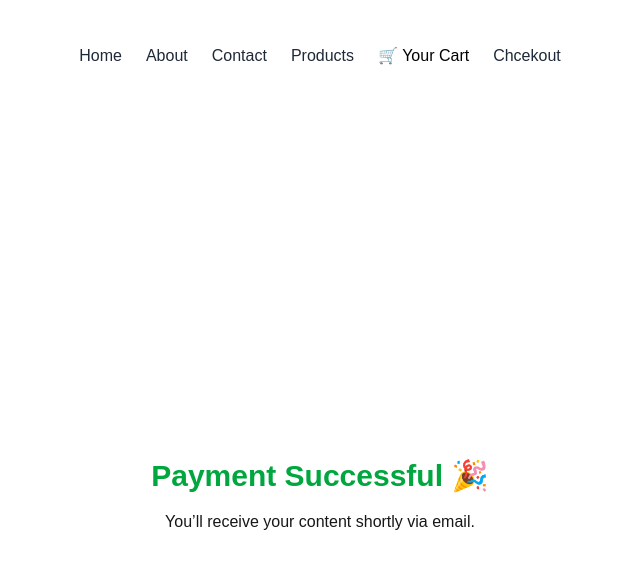
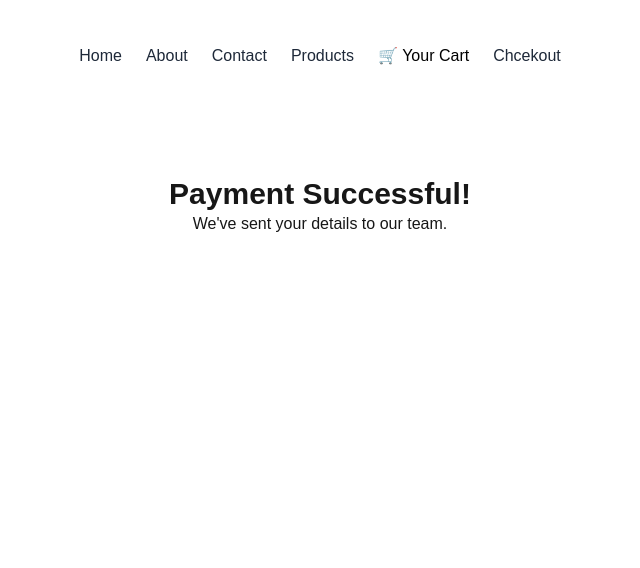
Before and after one commit to SantinoGiordano/ShopifyApp, a Next.js app: page /success in a window 1280 px wide. Shown: the top 568 px of the page, without its empty margins (320-960 px from the left). Built offline with nearby package versions, Linux system fonts and the light colour scheme.

Commit message:
changed success page

```diff
--- a/app/(root)/success/page.tsx
+++ b/app/(root)/success/page.tsx
@@ -1,10 +1,29 @@
-export default function PaymentSuccess() {
+"use client";
+import { useEffect, useState } from "react";
+import { useCartStore } from "@/store/cartStore";
+
+export default function SuccessPage() {
+  const cart = useCartStore(state => state.cart);
+  const [email, setEmail] = useState<string | null>(null);
+
+  useEffect(() => {
+    // Access localStorage only in browser
+    const storedEmail = localStorage.getItem("checkoutEmail");
+    setEmail(storedEmail);
+
+    if (storedEmail && cart.length > 0) {
+      fetch("/api/send-email", {
+        method: "POST",
+        headers: { "Content-Type": "application/json" },
+        body: JSON.stringify({ email: storedEmail, cart }),
+      });
+    }
+  }, [cart]);
+
   return (
-    <div className="min-h-screen flex items-center justify-center text-center p-10">
-      <div>
-        <h1 className="text-3xl font-bold text-green-600">Payment Successful 🎉</h1>
-        <p className="mt-4">You’ll receive your content shortly via email.</p>
-      </div>
+    <div className="text-center mt-20">
+      <h1 className="text-3xl font-bold">Payment Successful!</h1>
+      <p>We've sent your details to our team.</p>
     </div>
   );
 }
```
